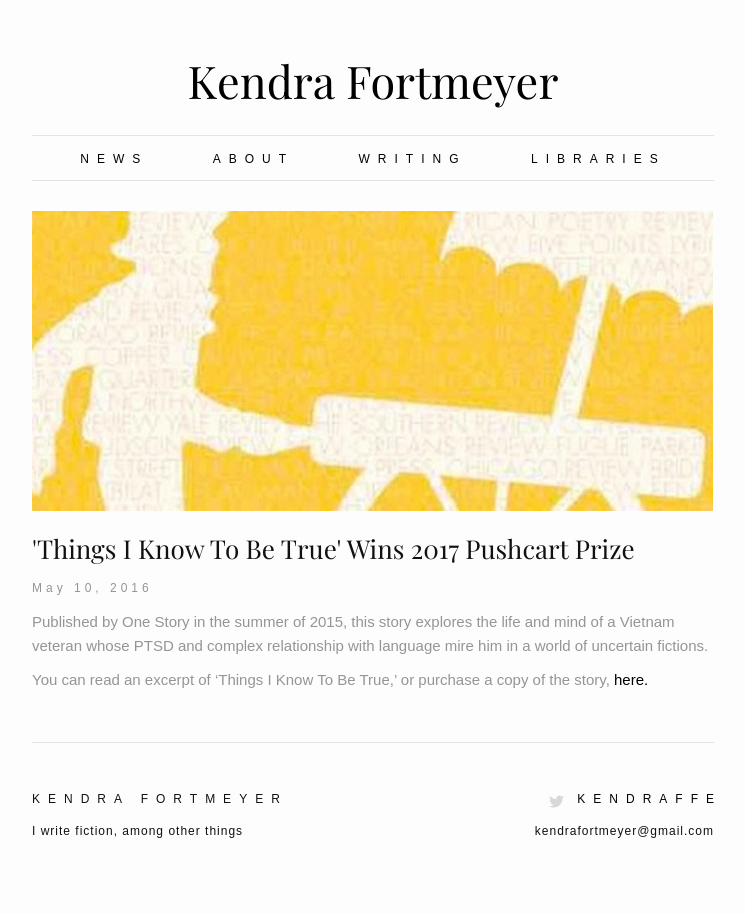
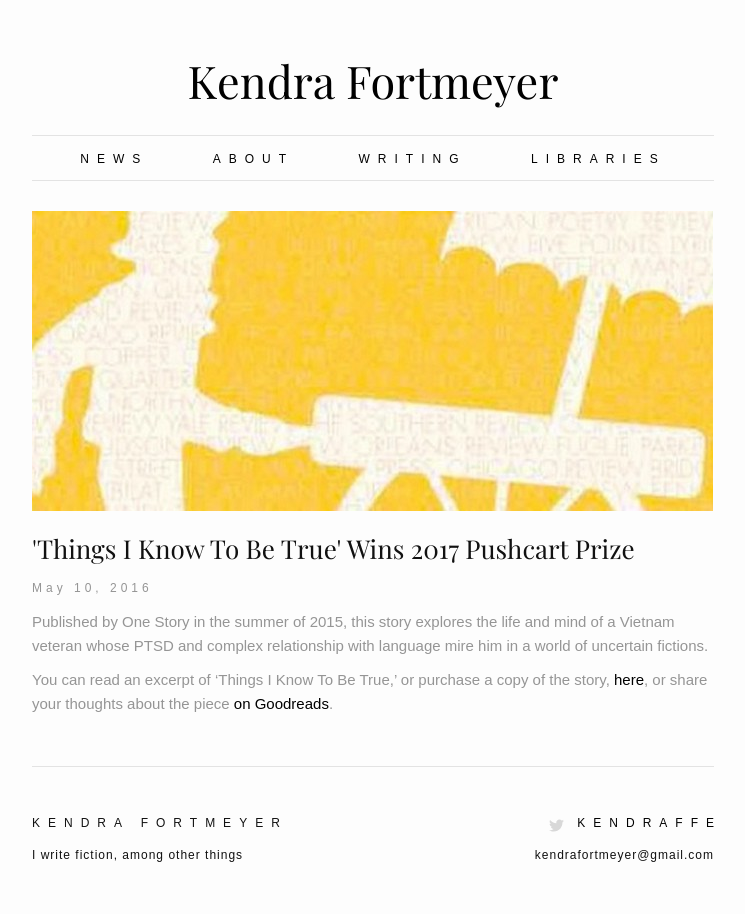
Before and after one commit to rblakemesser/rblakemesser.github.io, a Jekyll site: the page built from _posts/2016-05-10- pushcart.markdown, in a window 1280 px wide. Shown: the whole page, without its empty margins (267-1012 px from the left). Built offline with Jekyll 4.4.1, drawn with Linux system fonts in a browser that asks for light colours; some web fonts are replaced.

Commit message:
goodreadsing it

```diff
--- a/_posts/2015-10-07-chapbook.markdown
+++ b/_posts/2015-10-07-chapbook.markdown
@@ -9,4 +9,4 @@ link: "http://www.awst-press.com/shop/kendra-fortmeyer/print"
 
 I have a wee magical realist chapbook and it is now in the world. "The Girl Who Could Only Say 'sex, drugs, and rock & roll'" is a queer, magical love story about the hazy dreamworld of adolescence and the ways language reveals--and constrains--us. Palm-sized and beautifully handbound by independent Austin-based publisher Awst Press.
 
-[Buy the chapbook in print or as an ebook here.]({{ page.link }})
+[Buy the chapbook in print or as an ebook here,]({{ page.link }}) or check it out <a href="https://www.goodreads.com/book/show/27228799-the-girl-who-could-only-say-sex-drugs-and-rock-roll">on Goodreads</a>
--- a/_posts/2015-12-29-west-to-west.markdown
+++ b/_posts/2015-12-29-west-to-west.markdown
@@ -9,6 +9,6 @@ link: "https://tabithablanken.wordpress.com/2015/12/29/small-books-big-love/"
 
 A [gorgeous review]({{ page.link }}) by writer Tabitha Blankenbiller of [The Girl Who Could Only Say 'sex, drugs, and rock & roll'][the-girl]: "_Open me up_, the hand-sewn ivory cover beckoned. You'll only be a minute."
 
-[Read the review here.]({{ page.link }})
+[Read the review here.]({{ page.link }}), or <a href="https://www.goodreads.com/book/show/27228799-the-girl-who-could-only-say-sex-drugs-and-rock-roll">write your own on Goodreads</a>.
 
 [the-girl]: http://www.awst-press.com/kendra-fortmeyer/
--- a/_posts/2016-05-10- pushcart.markdown
+++ b/_posts/2016-05-10- pushcart.markdown
@@ -8,4 +8,4 @@ link: "http://www.one-story.com/index.php?page=stories&story_id=209"
 ---
 Published by One Story in the summer of 2015, this story explores the life and mind of a Vietnam veteran whose PTSD and complex relationship with language mire him in a world of uncertain fictions.
 
- You can read an excerpt of 'Things I Know To Be True,' or purchase a copy of the story, [here.]({{ page.link }})
+ You can read an excerpt of 'Things I Know To Be True,' or purchase a copy of the story, [here]({{ page.link }}), or share your thoughts about the piece <a href="https://www.goodreads.com/book/show/27228892-things-i-know-to-be-true">on Goodreads</a>.
```
